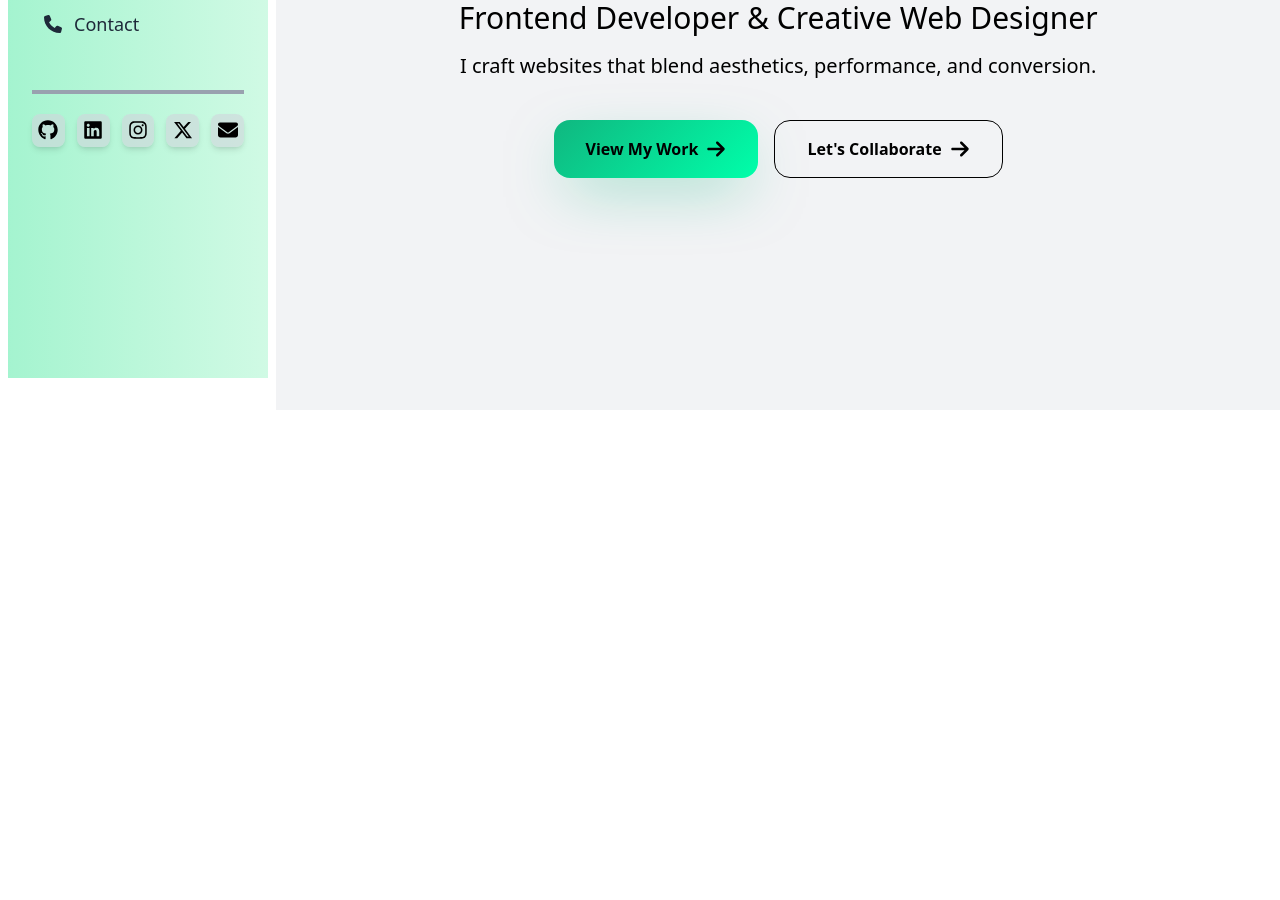
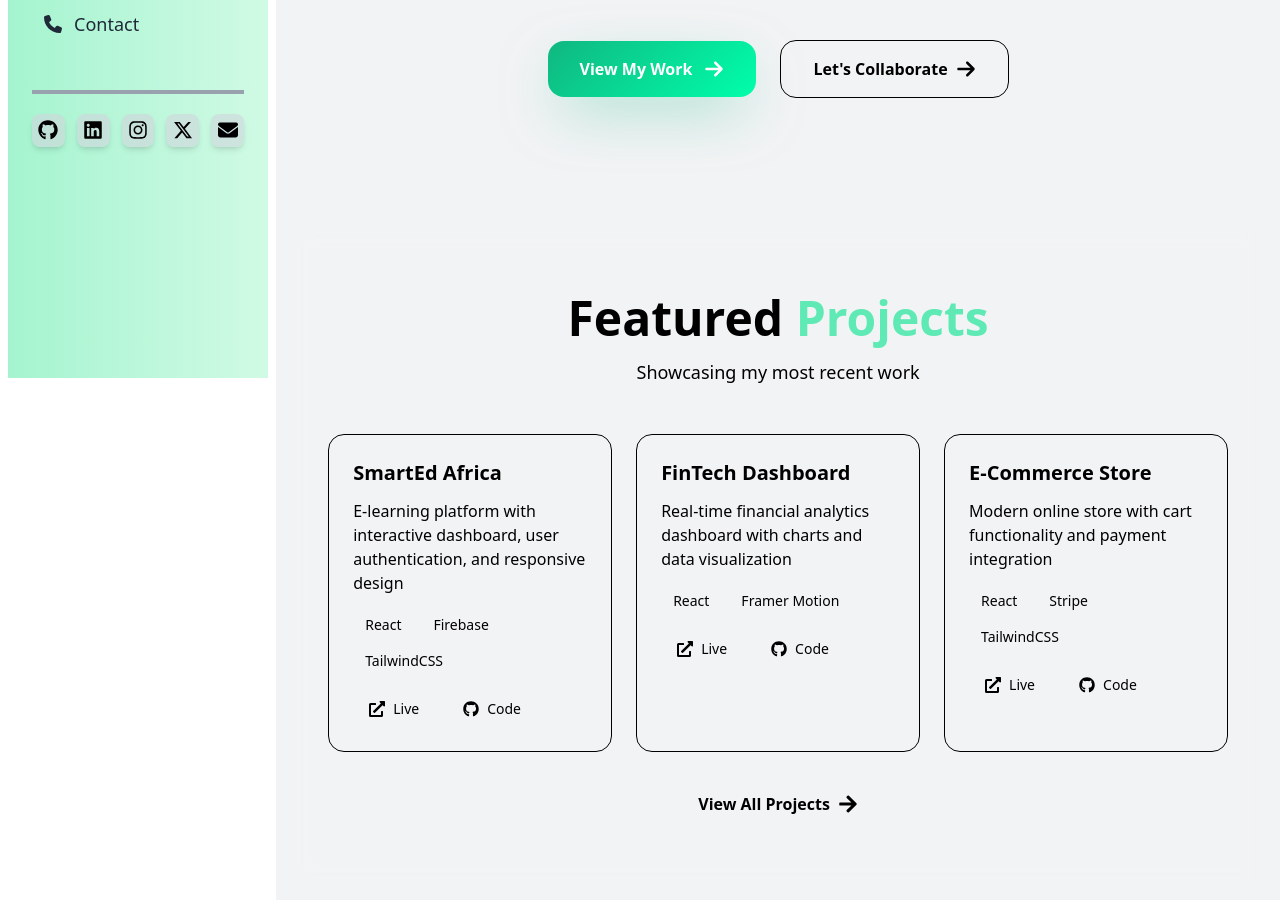
Before and after one commit to Dahvid16/Dahvidweb, a React (Vite) app: page / in a window 1280 px wide. Shown: the part 430-1330 px from the top of the page. Before the commit the page ends 840 px from the top, so only its background shows below. Built offline with nearby package versions, Linux system fonts and the light colour scheme.

Commit message:
Added HomeFeatures

```diff
--- /dev/null
+++ b/src/Components/Home Page/HomeFeaturedPage.jsx
@@ -0,0 +1,118 @@
+import React from 'react'
+import { FaArrowRight, FaExternalLinkAlt, FaGithub } from 'react-icons/fa';
+import { Link } from 'react-router-dom';
+import { motion } from 'framer-motion';
+
+const HomeFeaturedPage = () => {
+      const featuredProjects = [
+        {
+          id: 1,
+          title: "SmartEd Africa",
+          description: "E-learning platform with interactive dashboard, user authentication, and responsive design",
+          tech: ["React", "Firebase", "TailwindCSS"],
+          liveUrl: "#",
+          codeUrl: "#"
+        },
+        {
+          id: 2,
+          title: "FinTech Dashboard",
+          description: "Real-time financial analytics dashboard with charts and data visualization",
+          tech: ["React", "Framer Motion"],
+          liveUrl: "#",
+          codeUrl: "#"
+        },
+        {
+          id: 3,
+          title: "E-Commerce Store",
+          description: "Modern online store with cart functionality and payment integration",
+          tech: ["React", "Stripe", "TailwindCSS"],
+          liveUrl: "#",
+          codeUrl: "#"
+        }
+    ];
+
+  return (
+    <section className="py-16 px-4 sm:px-6 lg:px-8 bg-white/5 backdrop-blur-sm">
+        <div className="container mx-auto max-w-6xl">
+          <motion.div
+            initial={{ opacity: 0, y: 20 }}
+            whileInView={{ opacity: 1, y: 0 }}
+            viewport={{ once: true }}
+            transition={{ duration: 0.6 }}
+            className="mb-12 text-center"
+          >
+            <h2 className="text-4xl sm:text-4xl lg:text-5xl font-bold mb-4">
+              Featured{' '}
+              <span className="bg-emerald-300 bg-clip-text text-transparent">
+                Projects
+              </span>
+            </h2>
+            <p className="text-lg text-muted-foreground">
+              Showcasing my most recent work
+            </p>
+          </motion.div>
+
+          <div className="grid md:grid-cols-2 lg:grid-cols-3 gap-6">
+            {featuredProjects.map((project, index) => (
+              <motion.div
+                key={project.id}
+                initial={{ opacity: 0, y: 20 }}
+                whileInView={{ opacity: 1, y: 0 }}
+                viewport={{ once: true }}
+                transition={{ delay: index * 0.1, duration: 0.5 }}
+                className="bg-card border border-border rounded-2xl p-6 hover:border-primary/50 transition-all duration-300 glow-hover"
+              >
+                <h3 className="text-xl font-bold mb-3">{project.title}</h3>
+                <p className="text-muted-foreground mb-4">{project.description}</p>
+
+                <div className="flex flex-wrap gap-2 mb-4">
+                  {project.tech.map((tech) => (
+                    <span
+                      key={tech}
+                      className="px-3 py-1 bg-secondary text-secondary-foreground text-sm rounded-lg"
+                    >
+                      {tech}
+                    </span>
+                  ))}
+                </div>
+
+                <div className="flex gap-3">
+                  <a
+                    href={project.liveUrl}
+                    className="inline-flex items-center gap-2 px-4 py-2 bg-gradient-primary text-primary-foreground rounded-lg text-sm font-medium hover:shadow-emerald transition-all duration-300"
+                  >
+                    <FaExternalLinkAlt className="w-4 h-4" />
+                    Live
+                  </a>
+                  <a
+                    href={project.codeUrl}
+                    className="inline-flex items-center gap-2 px-4 py-2 bg-secondary text-secondary-foreground rounded-lg text-sm font-medium hover:bg-sidebar-accent transition-all duration-300"
+                  >
+                    <FaGithub className="w-4 h-4" />
+                    Code
+                  </a>
+                </div>
+              </motion.div>
+            ))}
+          </div>
+
+          <motion.div
+            initial={{ opacity: 0 }}
+            whileInView={{ opacity: 1 }}
+            viewport={{ once: true }}
+            className="text-center mt-10"
+          >
+            <Link
+              to="/projects"
+              className="inline-flex items-center gap-2 text-primary hover:text-accent transition-colors duration-300 font-semibold"
+            >
+              View All Projects
+              <FaArrowRight className="w-5 h-5" />
+            </Link>
+          </motion.div>
+        </div>
+      </section>
+  )
+}
+
+export default HomeFeaturedPage
--- a/src/Components/Home Page/HomeHeroSection.jsx
+++ b/src/Components/Home Page/HomeHeroSection.jsx
@@ -6,9 +6,9 @@ import { FaArrowRight } from 'react-icons/fa6'
 const HomeHeroSection = () => {
     return (
   <section
-      className="min-h-screen flex items-center justify-center relative overflow-hidden"
+      className="min-h-[80svh] flex items-center justify-center relative overflow-hidden"
     >
-      <div className="container mx-auto px-4 sm:px-6 lg:px-8 py-20 relative z-10">
+      <div className="container mx-auto px-4 sm:px-6 lg:px-8 py-14 relative z-10">
           <motion.div
             initial={{ opacity: 0, y: 30 }}
             animate={{ opacity: 1, y: 0 }}
@@ -24,25 +24,25 @@ const HomeHeroSection = () => {
               <span className="text-5xl sm:text-6xl">👋</span>
             </motion.div>
 
-            <h1 className="text-4xl sm:text-5xl lg:text-7xl font-bold mb-6 leading-tight">
+            <h1 className="text-4xl sm:text-5xl lg:text-7xl font-bold mb-4 leading-tight">
               Hi, I'm{' '}
               <span className="bg-emerald-300 bg-clip-text text-transparent">
                 David Akpom
               </span>
             </h1>
 
-            <p className="text-xl sm:text-2xl lg:text-3xl text-muted-foreground mb-4 font-light">
-              Frontend Developer & Creative Web Designer
+            <p className="text-xl sm:text-2xl lg:text-3xl text-muted-foreground mb-6 font-light">
+              Frontend Developer
             </p>
 
             <p className="text-lg sm:text-xl text-muted-foreground mb-10 max-w-2xl mx-auto">
               I craft websites that blend aesthetics, performance, and conversion.
             </p>
 
-            <div className="flex flex-col sm:flex-row gap-4 justify-center">
+            <div className="flex flex-col sm:flex-row gap-6 justify-center sm:items-center">
               <Link
                 to="/projects"
-                className="inline-flex items-center justify-center gap-2 px-8 py-4 gradient-primary text-primary-foreground rounded-2xl font-semibold shadow-emerald-lg hover:shadow-emerald transition-all duration-300 glow-hover"
+                className="inline-flex items-center justify-center gap-3 px-8 py-4 gradient-primary primary-foreground rounded-2xl font-semibold shadow-emerald-lg hover:shadow-emerald transition-all duration-300 glow-hover"
               >
                 View My Work
                 <FaArrowRight className="w-5 h-5" />
--- a/src/Components/NavBar.jsx
+++ b/src/Components/NavBar.jsx
@@ -31,7 +31,7 @@ const NavBar = () => {
         <AnimatePresence>
         {isMenuOpen && (
         <>
-        <motion.ul className='absolute top-21 bg-linear-to-l from-emerald-200 to-emerald-100 left-0 w-[50%] items-center h-screen pt-3 pb-5 px-4 shadow-md'
+        <motion.ul className='absolute top-21 bg-linear-to-l from-emerald-200 to-emerald-100 left-0 w-[55%] items-center h-screen pt-3 pb-5 px-4 shadow-md'
         initial={{ opacity: 0, x: -20 }}
         animate={{ opacity: 1, x: 0 }}
         exit={{ opacity: 0, x: -20 }}
@@ -60,28 +60,28 @@ const NavBar = () => {
                     </NavLink>
                 ))}
                 <div className="w-full h-[2px] bg-gray-400"></div>
-                <div className="flex flex-row justify-start items-center text-center gap-2">
-                <div className='bg-gray-300/60 p-[0.4rem] rounded-lg cursor-pointer shadow-md'>
+                <div className="flex flex-row justify-start items-center text-center gap-3">
+                <div className='bg-gray-300/60 p-2 rounded-lg cursor-pointer shadow-md'>
                     <a href="mailto:dahvidweb@gmail.com" target="_blank" rel="noreferrer">
                         <FaEnvelope className='text-lg text-gray-800' />
                     </a>
                 </div>
-                <div className='bg-gray-300/60 p-[0.4rem] rounded-lg cursor-pointer shadow-md'>
+                <div className='bg-gray-300/60 p-2 rounded-lg cursor-pointer shadow-md'>
                     <a href="www.instagram.com/dahvidweb" target="_blank" rel="noreferrer">
                         <FaInstagram className='text-lg text-gray-800' />
                     </a>
                 </div>
-                <div className='bg-gray-300/60 p-[0.4rem] rounded-lg cursor-pointer shadow-md'>
+                <div className='bg-gray-300/60 p-2 rounded-lg cursor-pointer shadow-md'>
                     <a href="https://www.linkedin.com/in/davidakpom" target="_blank" rel="noreferrer">
                         <FaLinkedin className='text-lg text-gray-800' />
                     </a>
                 </div>
-                <div className='bg-gray-300/60 p-[0.4rem] rounded-lg cursor-pointer shadow-md'>
+                <div className='bg-gray-300/60 p-2 rounded-lg cursor-pointer shadow-md'>
                     <a href="https://github.com/Dahvid16" target="_blank" rel="noreferrer">
                         <FaGithub className='text-lg text-gray-800' />
                     </a>
                 </div>
-                <div className='bg-gray-300/60 p-[0.4rem] rounded-lg cursor-pointer shadow-md'>
+                <div className='bg-gray-300/60 p-2 rounded-lg cursor-pointer shadow-md'>
                     <a href="https://x.com/dahv_id16.com" target="_blank" rel="noreferrer">
                         <FaXTwitter className='text-lg text-gray-800' />
                     </a>
--- a/src/Pages/HomePage.jsx
+++ b/src/Pages/HomePage.jsx
@@ -2,13 +2,14 @@ import React from 'react'
 import PageTransition from '../PageTransition'
 import SEO from '../SEO'
 import HomeHeroSection from '../Components/Home Page/HomeHeroSection'
+import HomeFeaturedPage from '../Components/Home Page/HomeFeaturedPage'
 
 const HomePage = () => {
   return (
     <PageTransition>
       <SEO />
-
       <HomeHeroSection />
+      <HomeFeaturedPage />
     </PageTransition>
   )
 }
--- a/src/index.css
+++ b/src/index.css
@@ -69,6 +69,10 @@
     background: linear-gradient(135deg, hsl(160 84% 39%), hsl(160 100% 50%));
   }
 
+  .primary-foreground {
+    color: hsl(0 0% 100%);
+  }
+
   .gradient-glow {
     background: var(--gradient-glow);
   }
```
Also changed, not shown: src/Components/HomeAboutSection.jsx (+1 -109 lines).
